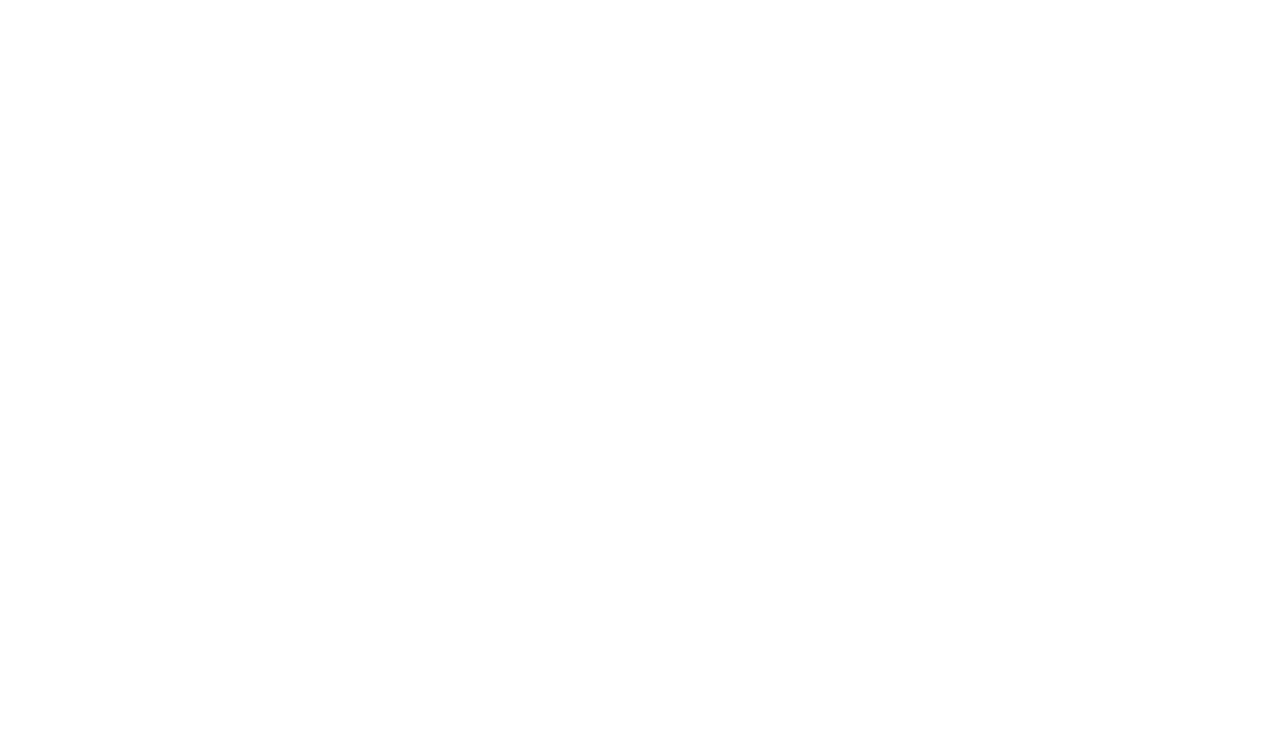
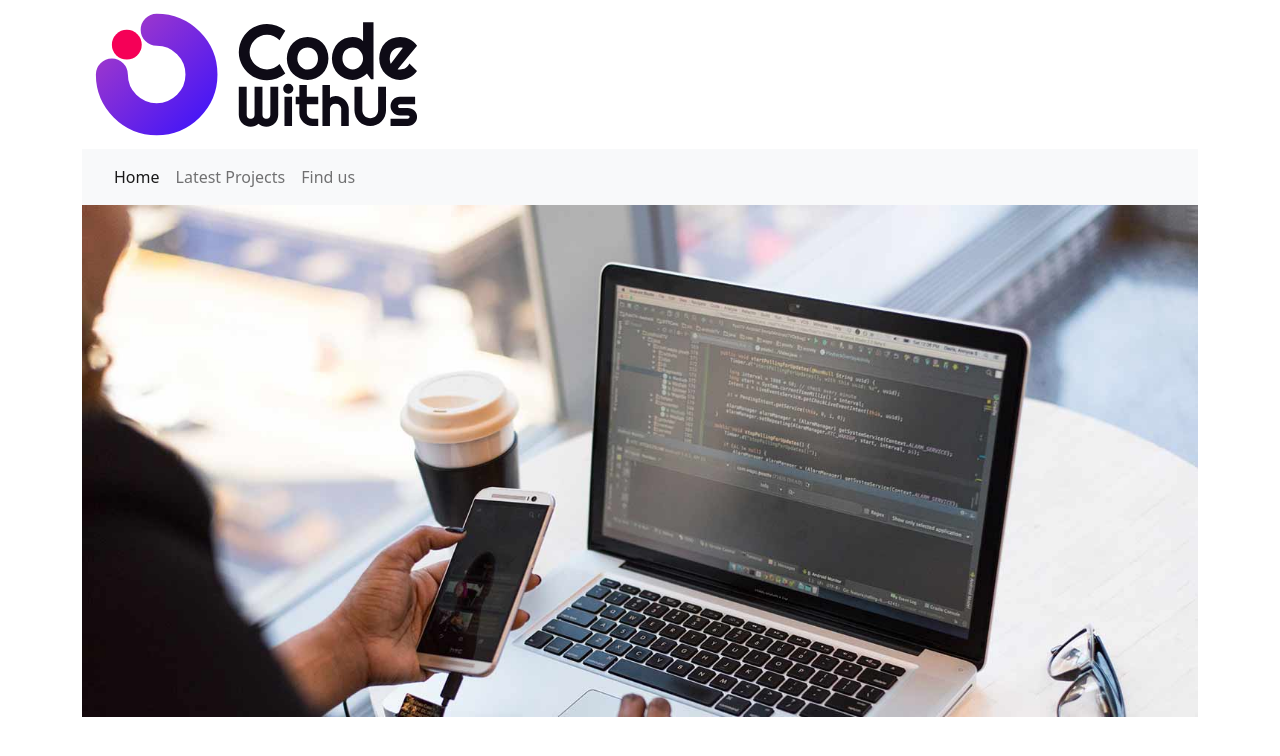
Before and after one commit to CoffeeWithDevs/CodeWithUs-2021, a plain HTML site: page index.html in a window 1280 px wide. Drawn offline with nearby package versions, Linux system fonts and the light colour scheme.

Commit message:
Adds logo, nav, and hero

```diff
--- a/css/main.css
+++ b/css/main.css
@@ -1 +1,9 @@
 @import url("https://fonts.googleapis.com/css2?family=Noto+Sans:wght@400;700&display=swap");
+
+
+.hero {
+    background: transparent url("../img/home-hero.jpg");
+    background-size: cover;
+    height: 40vw;
+    max-height: 1024px;
+}
--- a/index.html
+++ b/index.html
@@ -4,14 +4,49 @@
 		<meta charset="UTF-8" />
 		<meta http-equiv="X-UA-Compatible" content="IE=edge" />
 		<meta name="viewport" content="width=device-width, initial-scale=1" />
-
 		<link rel="icon" href="img/favicon.ico" />
 		<title>CodeWithUS 2021 - For Participants of Hacktoberfest</title>
-
+		<link href="https://cdn.jsdelivr.net/npm/bootstrap@5.0.2/dist/css/bootstrap.min.css" rel="stylesheet" integrity="sha384-EVSTQN3/azprG1Anm3QDgpJLIm9Nao0Yz1ztcQTwFspd3yD65VohhpuuCOmLASjC" crossorigin="anonymous">
 		<link rel="stylesheet" href="css/main.css" />
 	</head>
-
 	<body>
-    <div></div>
+		<div class="container">
+			<div class="row">
+				<header class="header">
+					<!-- logo -->
+					<img width="350px" src="https://raw.githubusercontent.com/CoffeeWithDevs/CodeWithUs-2021/main/img/logo-pic.svg" alt="CodeWithUS 2021 logo" />
+					<!-- <nav class="navbar navbar-dark bg-dark"> -->
+					<nav class="navbar navbar-expand-lg navbar-light bg-light">
+						<div class="container-fluid">
+							<button class="navbar-toggler" type="button" data-bs-toggle="collapse" data-bs-target="#navbarNavDropdown" aria-controls="navbarNavDropdown" aria-expanded="false" aria-label="Toggle navigation">
+							<span class="navbar-toggler-icon"></span>
+							</button>
+							<div class="collapse navbar-collapse" id="navbarNavDropdown">
+								<ul class="navbar-nav">
+									<li class="nav-item">
+										<a class="nav-link active" aria-current="page" href="#">Home</a>
+									</li>
+									<li class="nav-item">
+										<a class="nav-link" href="#">Latest Projects</a>
+									</li>
+									<li class="nav-item">
+										<a class="nav-link" href="#">Find us</a>
+									</li>
+								</ul>
+							</div>
+						</div>
+					</nav>
+					<!-- </nav> -->
+				</header>
+			</div>
+			<div class="row">
+				<div class="col-12">
+					<div class="hero ">
+					</div>
+				</div>
+			</div>
+		</div>
+		<script src="https://cdn.jsdelivr.net/npm/@popperjs/core@2.9.2/dist/umd/popper.min.js" integrity="sha384-IQsoLXl5PILFhosVNubq5LC7Qb9DXgDA9i+tQ8Zj3iwWAwPtgFTxbJ8NT4GN1R8p" crossorigin="anonymous"></script>
+		<script src="https://cdn.jsdelivr.net/npm/bootstrap@5.0.2/dist/js/bootstrap.min.js" integrity="sha384-cVKIPhGWiC2Al4u+LWgxfKTRIcfu0JTxR+EQDz/bgldoEyl4H0zUF0QKbrJ0EcQF" crossorigin="anonymous"></script>
 	</body>
 </html>
```
Also changed, not shown: img/home-hero.jpg (added), 1 other file. Lines whose indentation alone changed are shown as unchanged.
